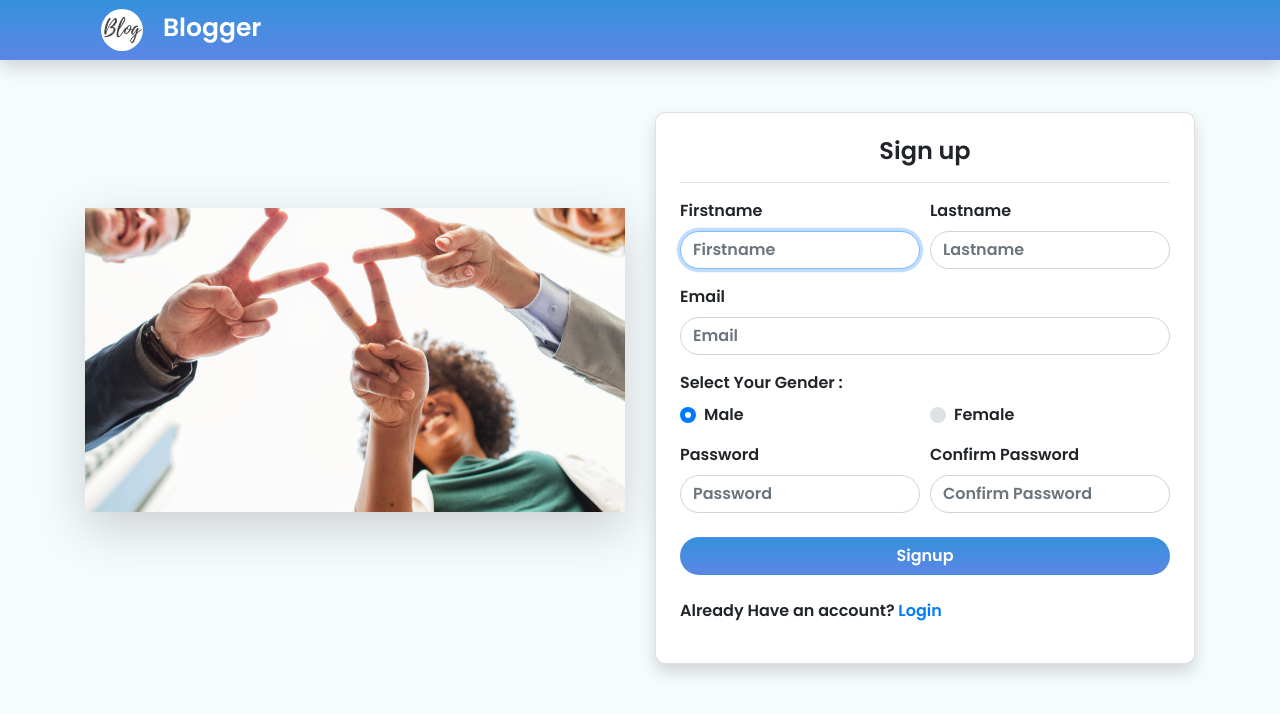
After one commit to parthpanchal5/blogging, a PHP site: page /signup.php in a window 1280 px wide. The commit adds this page. Shown: the top 714 px of the page. Run offline with PHP 8.4, Linux system fonts and the light colour scheme; some libraries are stand-ins or nearby versions; some web fonts are replaced.

Commit message:
Forgot, Signup and login UI added

```diff
--- a/css/style.css
+++ b/css/style.css
@@ -34,10 +34,11 @@ body, html{
 .typed-cursor {
   transition: 0.8s ease-in;
 }
-#loginCard{
+#card-hover{
   border-radius: 10px;
+  transition: 0.5s ease-out;
 }
-#loginCard:hover{
+#card-hover:hover{
   transition: 0.2s ease-in;
 }
 
--- a/inc/header.php
+++ b/inc/header.php
@@ -2,7 +2,7 @@
 <html lang="en">
 <head>
 <meta charset="UTF-8">
-<meta name="viewport" content="width=device-width, initial-scale=1.0">
+<meta name="viewport" content="initial-scale=1.0, maximum-scale=1.0, user-scalable=no" />
 <meta http-equiv="X-UA-Compatible" content="ie=edge">
 <link rel="stylesheet" href="https://cdnjs.cloudflare.com/ajax/libs/twitter-bootstrap/4.1.3/css/bootstrap.min.css">
 <link rel="stylesheet" href="https://use.fontawesome.com/releases/v5.5.0/css/all.css">
--- a/js/main.js
+++ b/js/main.js
@@ -2,11 +2,11 @@ $(document).ready(function(){
   console.log('JS loaded');
 
   // Login card hover
-  $('#loginCard').mouseover(function(){
-    $('#loginCard').addClass('shadow-lg');
+  $('#card-hover').mouseover(function(){
+    $('#card-hover').addClass('shadow-lg');
   });
-  $('#loginCard').mouseout(function(){
-    $('#loginCard').removeClass('shadow-lg');
+  $('#card-hover').mouseout(function(){
+    $('#card-hover').removeClass('shadow-lg');
   });
 
   // Type js
@@ -23,5 +23,9 @@ $(document).ready(function(){
     loop: true
   });
 
+  $('.carousel').carousel({
+    interval: 1500,
+    pause: false
+  });
 
 });
--- /dev/null
+++ b/signup.php
@@ -0,0 +1,86 @@
+<?php include 'inc/header.php';?>
+
+<nav class="navbar navbar-expand-lg navbar-light gradient-5 shadow p-1 mb-1">
+  <div class="container">
+    <a class="navbar-brand" href="login.php">
+      <img src="img/blog.png" class="d-inline-block align-top ml-3 rounded-circle" alt="logo" ><span style="margin: 20px; font-weight: bolder; font-size: 25px;" class="text-white">Blogger</span>
+    </a>
+  </div>
+</nav>
+
+<div class="container pt-5">
+  <div class="row">
+    <div class="col-sm-12 col-md-6 col-lg-6 col-xl-6 d-none d-sm-block  mt-5 pt-5">
+      <div id="carouselExampleSlidesOnly" class="carousel slide shadow-lg animated fadeIn" data-ride="carousel">
+        <div class="carousel-inner">
+          <div class="carousel-item">
+            <img class="d-block w-100" src="img/pic1.jpeg" alt="First slide">
+          </div>
+          <div class="carousel-item active">
+            <img class="d-block w-100" src="img/pic2.jpeg" alt="Second slide">
+          </div>
+          <div class="carousel-item">
+            <img class="d-block w-100" src="img/pic3.jpeg" alt="Third slide">
+          </div>
+          <div class="carousel-item">
+            <img class="d-block w-100" src="img/pic4.jpeg" alt="Fourth slide">
+          </div>
+        </div>
+      </div>
+    </div>
+    <div class="col-sm-12 col-md-6 col-lg-6 col-xl-6">
+      <div class="card bg-white shadow p-1 mb-1 text-black mb-5 animated fadeIn" id="card-hover">
+        <img class="card-img-top" alt="">
+        <div class="card-body">
+          <h4 class="card-title text-center">Sign up</h4><hr>
+          <form action="#" method="POST">
+            <div class="form-row">
+              <div class="form-group col-md-6">
+                <label for="firstname">Firstname</label>
+                <input type="text" class="form-control input-rounded" placeholder="Firstname" autocomplete="off" autofocus>
+              </div>
+              <div class="form-group col-md-6">
+                <label for="lastname">Lastname</label>
+                <input type="text" class="form-control input-rounded" autocomplete="off" placeholder="Lastname">
+              </div>
+            </div>
+            <div class="form-row">
+              <div class="form-group col-md-12">
+                <label for="email">Email</label>
+                <input type="text" name="email" placeholder="Email" class="form-control input-rounded" autocomplete="off">
+              </div>
+            </div>
+            <label for="Gender">Select Your Gender :</label>
+            <div class="form-row">
+              <div class="form-group col-md-6">
+                <div class="custom-control custom-radio">
+                  <input type="radio" id="customRadio1" value="Male" name="gender" class="custom-control-input" checked="checked">
+                  <label class="custom-control-label" for="customRadio1">Male</label>
+                </div>
+              </div>
+              <div class="form-group col-md-6">
+                <div class="custom-control custom-radio">
+                  <input type="radio" id="customRadio2" value="Female" name="gender" class="custom-control-input">
+                  <label class="custom-control-label" for="customRadio2">Female</label>
+                </div>
+              </div>
+            </div>
+            <div class="form-row">
+              <div class="form-group col-md-6">
+                <label for="password">Password</label>
+                <input type="password" name="password" placeholder="Password" class="form-control input-rounded" autocomplete="off">
+              </div>
+              <div class="form-group col-md-6">
+                <label for="confirm_pass">Confirm Password</label>
+                <input type="password" name="confirm_pass" placeholder="Confirm Password" class="form-control input-rounded" autocomplete="off">
+              </div>
+            </div>
+            <input type="submit" value="Signup" class="btn gradient-5 text-white rounded mb-4 btn-block btn-rounded pl-4 pr-4 mt-2">
+          </form>
+          <p class="mt-3">Already Have an account? <a href="login.php">Login</a></p>
+        </div>
+      </div>
+    </div>
+  </div>
+</div>
+<?php include 'inc/footer.php';?>
```
Also changed, not shown: forgot.php (added, +41 -0 lines), login.php (renamed from index.php, +6 -7 lines), img/pic1.jpeg (added), img/pic2.jpeg (added), img/pic3.jpeg (added), img/pic4.jpeg (added).
